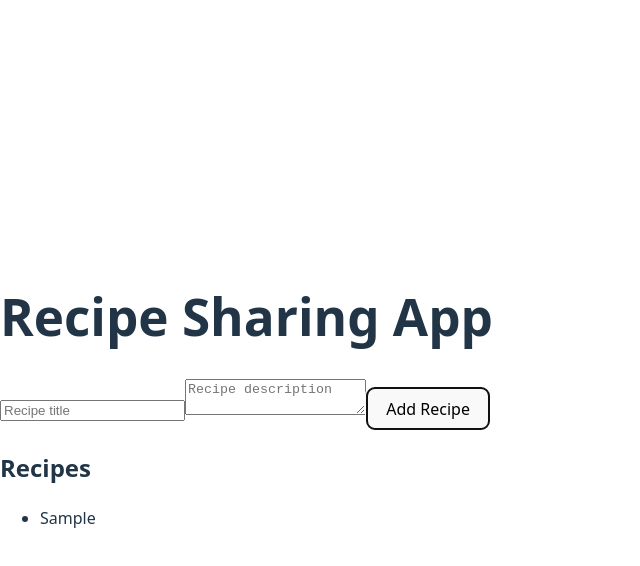
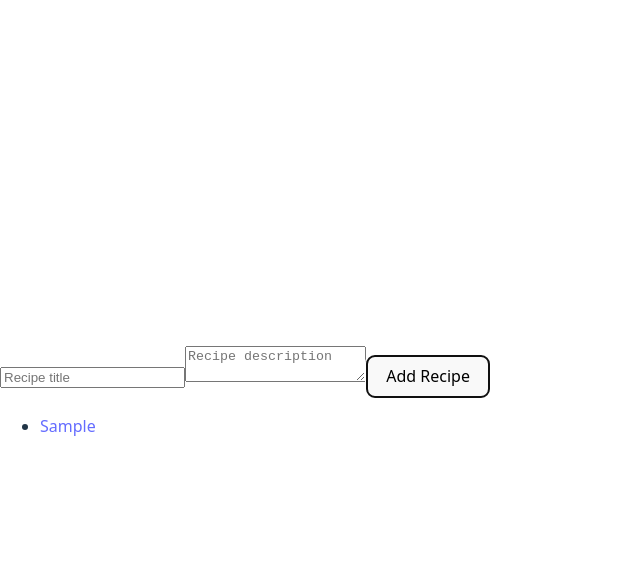
Before and after one commit to danieloreniyi/alx-fe-reactjs, a React (Vite) app in the folder recipe-sharing-app/: page / in a window 1280 px wide. Both pictures are taken after typing "Sample", "Sample" into the empty fields and a click on the button "Add Recipe". Shown: the top 566 px of the page, without its empty margins (0-640 px from the left). Built offline with nearby package versions, Linux system fonts and the light colour scheme.

Commit message:
Add full recipe management: details, edit, delete, routing, and store updates

```diff
--- a/recipe-sharing-app/src/App.jsx
+++ b/recipe-sharing-app/src/App.jsx
@@ -1,12 +1,23 @@
+import React from 'react';
+import { BrowserRouter as Router, Routes, Route, useParams } from 'react-router-dom';
 import AddRecipeForm from './components/AddRecipeForm';
 import RecipeList from './components/RecipeList';
+import RecipeDetails from './components/RecipeDetails';
 
-export default function App() {
+function App() {
   return (
-    <div>
-      <h1>Recipe Sharing App</h1>
-      <AddRecipeForm />
-      <RecipeList />
-    </div>
+    <Router>
+      <Routes>
+        <Route path="/" element={<><AddRecipeForm /><RecipeList /></>} />
+        <Route path="/recipe/:id" element={<RecipeDetailsWrapper />} />
+      </Routes>
+    </Router>
   );
 }
+
+const RecipeDetailsWrapper = () => {
+  const { id } = useParams();
+  return <RecipeDetails recipeId={id} />;
+};
+
+export default App;
--- a/recipe-sharing-app/src/components/AddRecipeForm.jsx
+++ b/recipe-sharing-app/src/components/AddRecipeForm.jsx
@@ -8,7 +8,7 @@ export default function AddRecipeForm() {
 
   const handleSubmit = (e) => {
     e.preventDefault();
-    if (!title.trim() || !description.trim()) return;
+    if (!title.trim()) return;
     addRecipe({ title, description });
     setTitle('');
     setDescription('');
--- /dev/null
+++ b/recipe-sharing-app/src/components/DeleteRecipeButton.jsx
@@ -0,0 +1,7 @@
+import React from 'react';
+
+const DeleteRecipeButton = () => {
+  return <button>Delete Recipe</button>;
+};
+
+export default DeleteRecipeButton;
--- /dev/null
+++ b/recipe-sharing-app/src/components/EditRecipeForm.jsx
@@ -0,0 +1,23 @@
+import React, { useState } from 'react';
+import useRecipeStore from './recipeStore';
+
+const EditRecipeForm = ({ recipe }) => {
+  const updateRecipe = useRecipeStore((state) => state.updateRecipe);
+  const [title, setTitle] = useState(recipe.title);
+  const [description, setDescription] = useState(recipe.description);
+
+  const handleSubmit = (e) => {
+    e.preventDefault();
+    updateRecipe(recipe.id, { title, description });
+  };
+
+  return (
+    <form onSubmit={handleSubmit}>
+      <input value={title} onChange={(e) => setTitle(e.target.value)} />
+      <textarea value={description} onChange={(e) => setDescription(e.target.value)} />
+      <button type="submit">Save</button>
+    </form>
+  );
+};
+
+export default EditRecipeForm;
--- /dev/null
+++ b/recipe-sharing-app/src/components/RecipeDetails.jsx
@@ -0,0 +1,23 @@
+import React from 'react';
+import useRecipeStore from './recipeStore';
+import EditRecipeForm from './EditRecipeForm';
+import DeleteRecipeButton from './DeleteRecipeButton';
+
+const RecipeDetails = ({ recipeId }) => {
+  const recipe = useRecipeStore((state) =>
+    state.recipes.find((r) => r.id === recipeId)
+  );
+
+  if (!recipe) return <p>Recipe not found</p>;
+
+  return (
+    <div>
+      <h1>{recipe.title}</h1>
+      <p>{recipe.description}</p>
+      <EditRecipeForm recipe={recipe} />
+      <DeleteRecipeButton recipeId={recipe.id} />
+    </div>
+  );
+};
+
+export default RecipeDetails;
--- a/recipe-sharing-app/src/components/RecipeList.jsx
+++ b/recipe-sharing-app/src/components/RecipeList.jsx
@@ -1,16 +1,19 @@
+import React from 'react';
+import { Link } from 'react-router-dom';
 import useRecipeStore from './recipeStore';
 
-export default function RecipeList() {
+const RecipeList = () => {
   const recipes = useRecipeStore((state) => state.recipes);
 
   return (
-    <div>
-      <h2>Recipes</h2>
-      <ul>
-        {recipes.map((r, index) => (
-          <li key={index}>{r.title}</li>
-        ))}
-      </ul>
-    </div>
+    <ul>
+      {recipes.map((r) => (
+        <li key={r.id}>
+          <Link to={`/recipe/${r.id}`}>{r.title}</Link>
+        </li>
+      ))}
+    </ul>
   );
-}
+};
+
+export default RecipeList;
--- a/recipe-sharing-app/src/components/recipeStore.js
+++ b/recipe-sharing-app/src/components/recipeStore.js
@@ -1,29 +1,27 @@
+// src/components/recipeStore.js
 import { create } from 'zustand';
-import { nanoid } from 'nanoid'; // for unique IDs
+import { nanoid } from 'nanoid';
 
 const useRecipeStore = create((set) => ({
   recipes: [],
 
-  // Original ALX-required function
   addRecipe: ({ title, description }) =>
     set((state) => ({
       recipes: [...state.recipes, { id: nanoid(), title, description }],
     })),
 
-  // New functions for detailed management
   updateRecipe: (id, updatedRecipe) =>
     set((state) => ({
-      recipes: state.recipes.map((recipe) =>
-        recipe.id === id ? { ...recipe, ...updatedRecipe } : recipe
+      recipes: state.recipes.map((r) =>
+        r.id === id ? { ...r, ...updatedRecipe } : r
       ),
     })),
 
   deleteRecipe: (id) =>
     set((state) => ({
-      recipes: state.recipes.filter((recipe) => recipe.id !== id),
+      recipes: state.recipes.filter((r) => r.id !== id),
     })),
 
-  // Required by ALX
   setRecipes: (recipes) => set({ recipes }),
 }));
 
```
